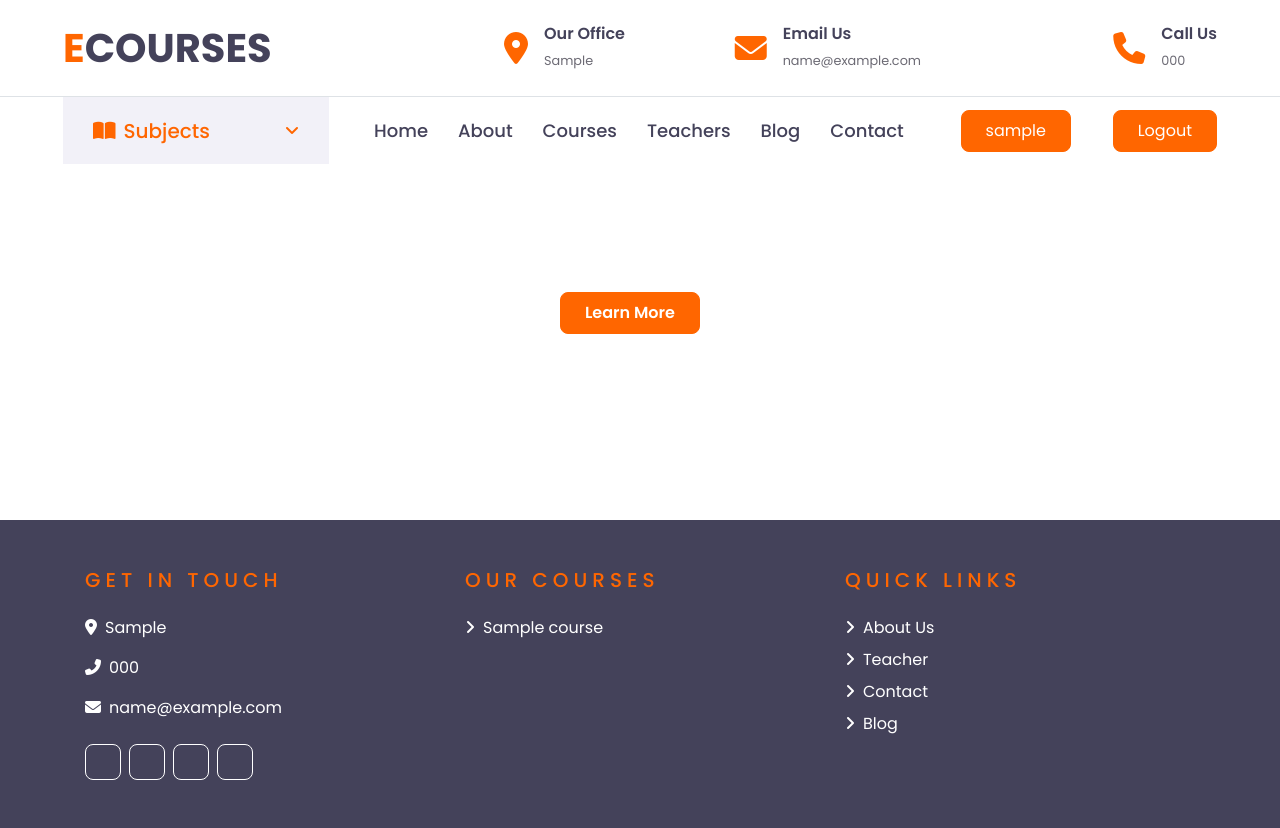
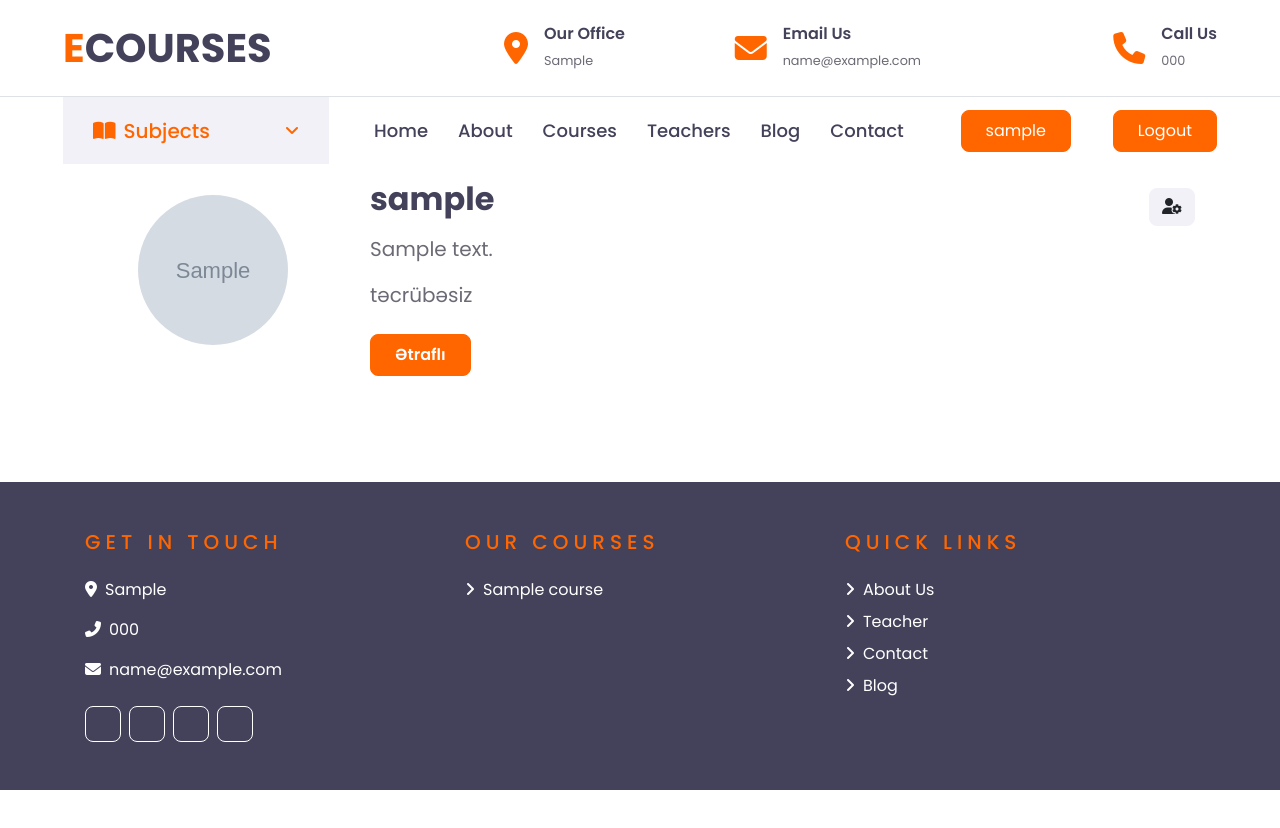
Before and after one commit to HuseynliIlqar/Django, a Django app: page /profile_page/ in a window 1280 px wide. After the commit the page ends 790 px from the top, so only its background shows below. Run offline with Django 5.2, Linux system fonts and the light colour scheme; a user stored in the database is signed in; tables that the repository leaves empty hold one stand-in row (values such as "Sample post"); grey boxes marked "Sample" are stand-in pictures; some libraries are stand-ins or nearby versions.

Commit message:
13.04.2025 update

```diff
--- a/myapp/admin.py
+++ b/myapp/admin.py
@@ -4,7 +4,6 @@ from .models import (
     Courses, Teachers, TestimonialSlider,
     GetInTouch, Contact, EmailSubscription, Blog, CourseRegistration,
     Category,Comment)
-
 
 @admin.register(Comment)
 class CommentAdmin(admin.ModelAdmin):
--- a/myapp/models.py
+++ b/myapp/models.py
@@ -161,7 +161,7 @@ class Blog(models.Model):
     description = models.TextField(max_length=1000, null=False, blank=False)
     main_content = models.TextField(max_length=5000, null=True, blank=True)
     slug = models.SlugField(unique=True, editable=False, db_index=True, blank=True)
-    is_active = models.BooleanField(default=False)
+    is_active = models.BooleanField(default=True)
     category = models.ManyToManyField(Category, related_name='posts')
     created_at = models.DateTimeField(auto_now_add=True)
     updated_at = models.DateTimeField(auto_now=True)
--- a/myapp/views.py
+++ b/myapp/views.py
@@ -4,6 +4,7 @@ from django.contrib.auth.models import User
 from django.contrib import messages
 from django.conf import settings
 from django.contrib.auth import authenticate, login, logout
+from django.contrib.auth.decorators import login_required
 from django.core.paginator import Paginator
 from django.core.mail import send_mail
 from django.db.models import Q
@@ -266,21 +267,18 @@ def register_page(request):
         'categories': categories,
     })
 
-
+@login_required(login_url='myapp:login_page')
 def profile_page(request):
     categories = Category.objects.all()
     get_in_touch = GetInTouch.objects.all()
     courses = Courses.objects.all()
 
-    if not request.user.is_authenticated:
-        return redirect('myapp:login_page')
-
     user = request.user
-    course_registration = CourseRegistration.objects.filter(user=user)
+    registration_instance = get_object_or_404(CourseRegistration, user=request.user)
 
     return render(request, 'profile_page.html', {
         'user': user,
-        'course_registration': course_registration,
+        'course_registration': registration_instance,
         "get_in_touch": get_in_touch,
         "courses": courses,
         'categories': categories,
@@ -381,7 +379,7 @@ def blog(request, slug=None):
             Q(main_content__icontains=keyword)
         ).order_by('-created_at')
     else:
-        blog_list = Blog.objects.all().order_by('-created_at')
+        blog_list = Blog.objects.filter(is_active=True).order_by('-created_at')
 
     paginator = Paginator(blog_list, 6)
     page_number = request.GET.get('page')
--- a/templates/base.html
+++ b/templates/base.html
@@ -24,6 +24,8 @@
 
     <!-- Customized Bootstrap Stylesheet -->
     <link href="{% static 'css/style.css' %}" rel="stylesheet">
+
+
 </head>
 
 <body>
--- a/templates/profile_page.html
+++ b/templates/profile_page.html
@@ -1,13 +1,10 @@
 {% extends 'base.html' %}
-
 {% load static %}
 
-{% block title %}Home{% endblock %}
+{% block title %}Profil Səhifəsi{% endblock %}
 
 {% block content %}
-    <div class="container-fluid py-5">
-    <div class="container py-5">
-
+<div class="container py-3">  <!-- py-5 əvəzinə py-3 -->
     {% if messages %}
         {% for message in messages %}
             {% if message.tags == 'success' %}
@@ -25,20 +22,45 @@
             {% endif %}
         {% endfor %}
     {% endif %}
+
     <div class="row align-items-center">
-            <div class="col-lg-5">
-                <img class="img-fluid rounded mb-4 mb-lg-0" src="{{ about_us.0.image.url }}" alt="">
+        <div class="col-md-3 text-center">
+            {% if course_registration.profile_picture %}
+                <img
+                  class="profile-img"
+                  src="{{ course_registration.profile_picture.url }}"
+                  alt="{{ user.username }} Profil Şəkli"
+                >
+            {% else %}
+                <img
+                  class="profile-img"
+                  src="{% static 'images/default_profile.png' %}"
+                  alt="Default Profile"
+                >
+            {% endif %}
         </div>
-            <div class="col-lg-7">
-                <div class="text-left mb-4">
-                    <h5 class="text-primary text-uppercase mb-3" style="letter-spacing: 5px;">{{ about_us.0.title }}</h5>
-                    <h1>{{ about_us.0.h1 }}</h1>
+        <div class="col-md-9">
+            <div class="d-flex align-items-center justify-content-between">
+                <h2 class="mb-3">{{ user.username }}</h2>
+                <a href="#" class="btn btn-secondary" title="Parametrlər">
+                    <i class="fa-solid fa-user-gear"></i>
+                </a>
             </div>
-                <p>{{ about_us.0.description }}</p>
-                <a href="{{about_us.0.url}}" class="btn btn-primary py-md-2 px-md-4 font-weight-semi-bold mt-2">Learn More</a>
-            </div>
+            <p class="lead">{{ course_registration.bio }}</p>
+            <p class="lead">{{ course_registration.experience }}</p>
+            <a href="#" class="btn btn-primary py-md-2 px-md-4 font-weight-semi-bold mt-2">Ətraflı</a>
         </div>
     </div>
 </div>
 
+<style>
+  .profile-img {
+      width: 150px;
+      height: 150px;
+      border-radius: 50%;
+      object-fit: cover;
+      display: block;
+      margin: 0 auto 1rem; /* Mərkəzləşdirmə və alt boşluq */
+  }
+</style>
 {% endblock %}
```
Also changed, not shown: myapp/migrations/0008_alter_blog_is_active.py (added), myapp/migrations/0009_alter_blog_is_active.py (added), myapp/migrations/0010_alter_blog_is_active.py (added), static/css/style.css. Lines whose indentation alone changed are shown as unchanged.
